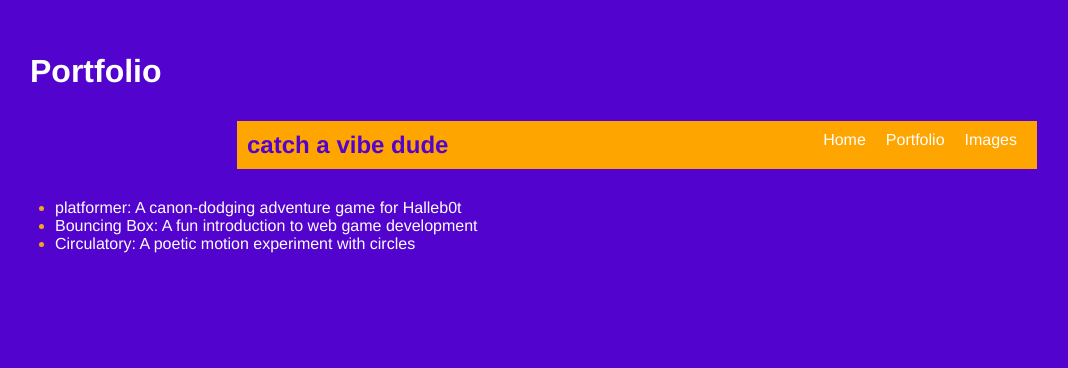
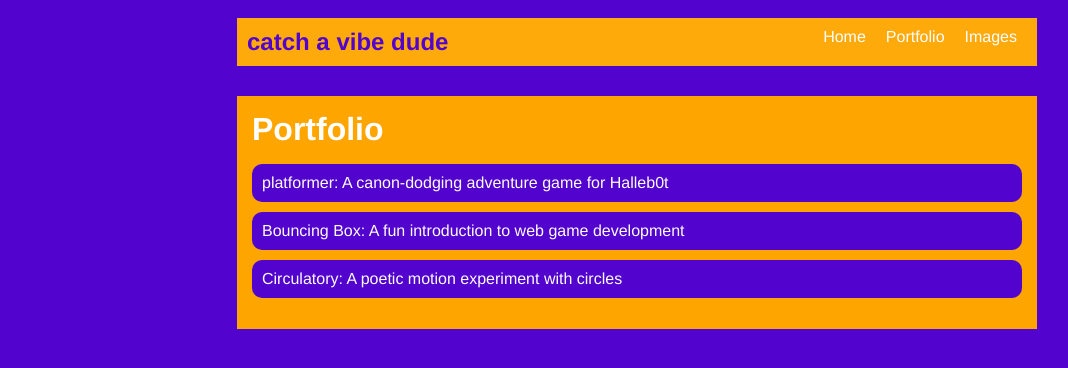
Before and after one commit to janndwilly/janndwilly.github.io, a plain HTML site: page portfolio.html in a window 1280 px wide. Shown: the whole page, without its empty margins (3-1071 px from the left). Drawn offline with Linux system fonts and the light colour scheme.

Commit message:
message 3

```diff
--- a/portfolio.html
+++ b/portfolio.html
@@ -5,18 +5,12 @@
     <title>catch a vibe dude</title>
     <link rel="stylesheet" href="style.css" />
   </head>
-<main>
-  <div class="content">
-<h1>Portfolio</h1>
-<ul id="Portfolio">
-</ul>
-  </div>
-</main>
 
   <body>
     <!-- All content goes here -->
     <div id="all-contents">
       <nav>
+
 <h1>catch a vibe dude</h1>
 <ul id="nav-ul">
   <li class="nav-li">
@@ -26,12 +20,16 @@
   <a href="Portfolio.html">Portfolio</a>
   </li>
    <li class="nav-li"><a id="navanchor" href="images.html">Images</a>
-                    </li>
+ </li>
 </ul>
 </ul>
+
       </nav>
-    </div>
-    <ul id="Portfolio">
+
+    <main>
+    <div class="content">
+<h1>Portfolio</h1>
+    <ul id="portfolio">
   <li>
     <a href="fsd-projects/platformer/">platformer: A canon-dodging adventure game for Halleb0t</a>
   </li>
@@ -42,5 +40,8 @@
     <a href="fsd-projects/circularity/">Circulatory: A poetic motion experiment with circles</a>
   </li>
 </ul>
+    </div>
+    </main>
+    </div> </div>
   </body>
 </html>
--- a/style.css
+++ b/style.css
@@ -1,6 +1,6 @@
 body {
     background: #5204ce;
-    color: #f3a719;
+    color: #000000;
     padding: 10px;
     font-family:'Franklin Gothic Medium', 'Arial Narrow', Arial, sans-serif
 }
@@ -11,7 +11,7 @@ margin: auto;
 
 /* navigation menu */
 nav {
-    background: #ffa500;
+    background: #ffaa0b;
     margin: 0 auto;
     display: flex;
     padding: 10px;
@@ -48,10 +48,9 @@ text-decoration: none;
 
 /* main container area beneath menu*/
 main {
-background: #ffa500
-display flex;
-margin-top: 20px;
-
+      background:#ffa500;
+      display: flex;
+      margin-top: 20px;
 }
 
 .sidebar {
@@ -91,14 +90,15 @@ margin: 0px;
 }
 
 #portfolio li {
-  background: #7b30f3;
+  background: #5204ce;
   padding: 10px;
   border-radius: 10px;
   margin-bottom: 10px;
+
 }
 
 #portfolio li:hover {
-  background: #eee;
+  background: #74a5e9;
 }
 
 #portfolio a {
```
